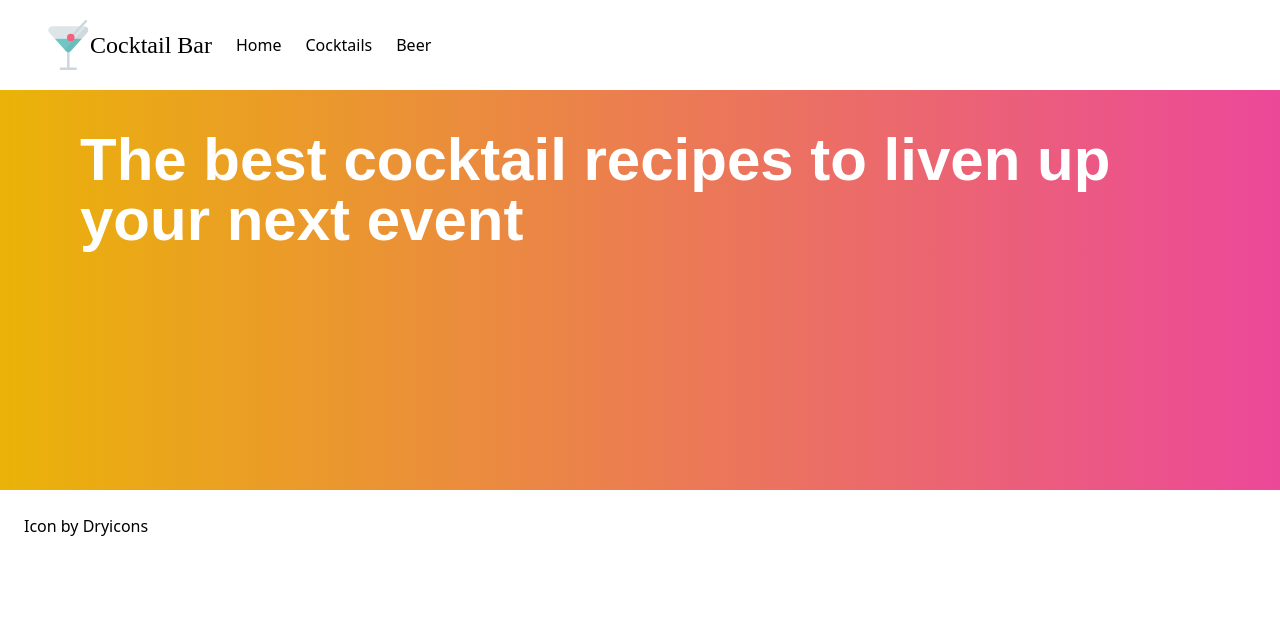
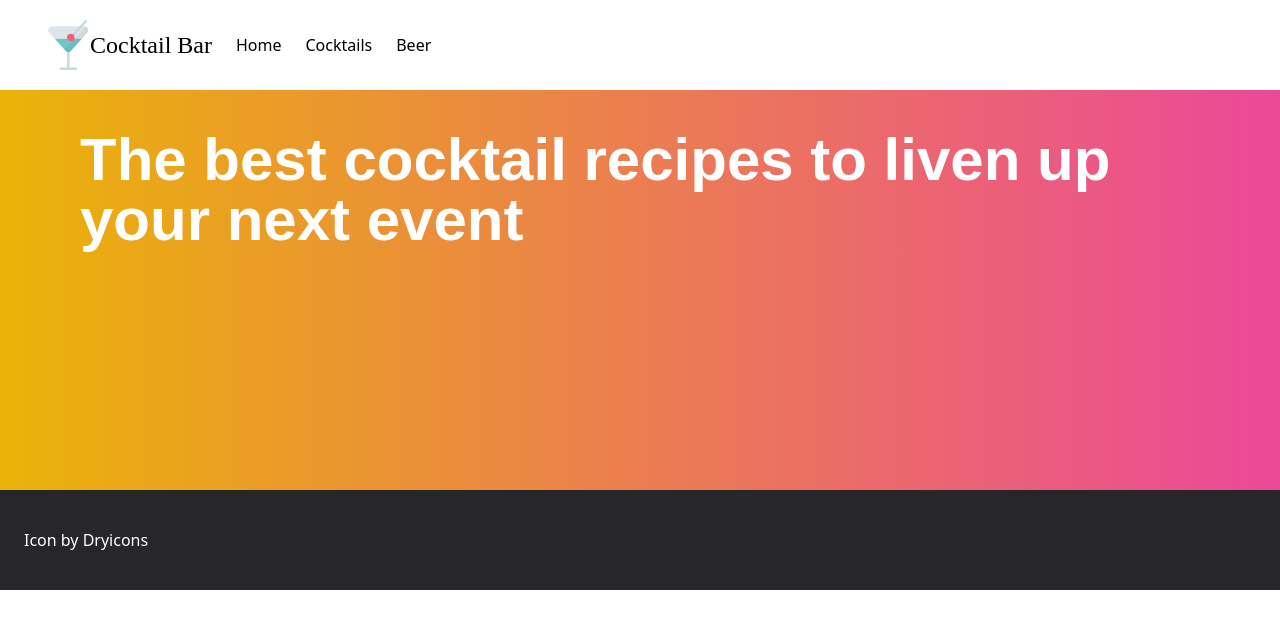
Before and after one commit to KarlGilden/CocktailBar, a React (Create React App) app: page / in a window 1280 px wide. Shown: the top 628 px of the page. Built offline with nearby package versions, Linux system fonts and the light colour scheme.

Commit message:
change footer UI

```diff
--- a/src/components/Footer/Footer.tsx
+++ b/src/components/Footer/Footer.tsx
@@ -2,8 +2,8 @@ import React from 'react'
 
 const Footer = () => {
   return (
-    <div className='p-6 flex items-center'>
-        <a href='https://dryicons.com/free-icons/cocktail'> Icon by Dryicons </a>
+    <div className='w-[100%] h-[100px] p-6 flex items-center bg-zinc-800'>
+        <a className='text-white' href='https://dryicons.com/free-icons/cocktail'> Icon by Dryicons </a>
     </div>
   )
 }
```
